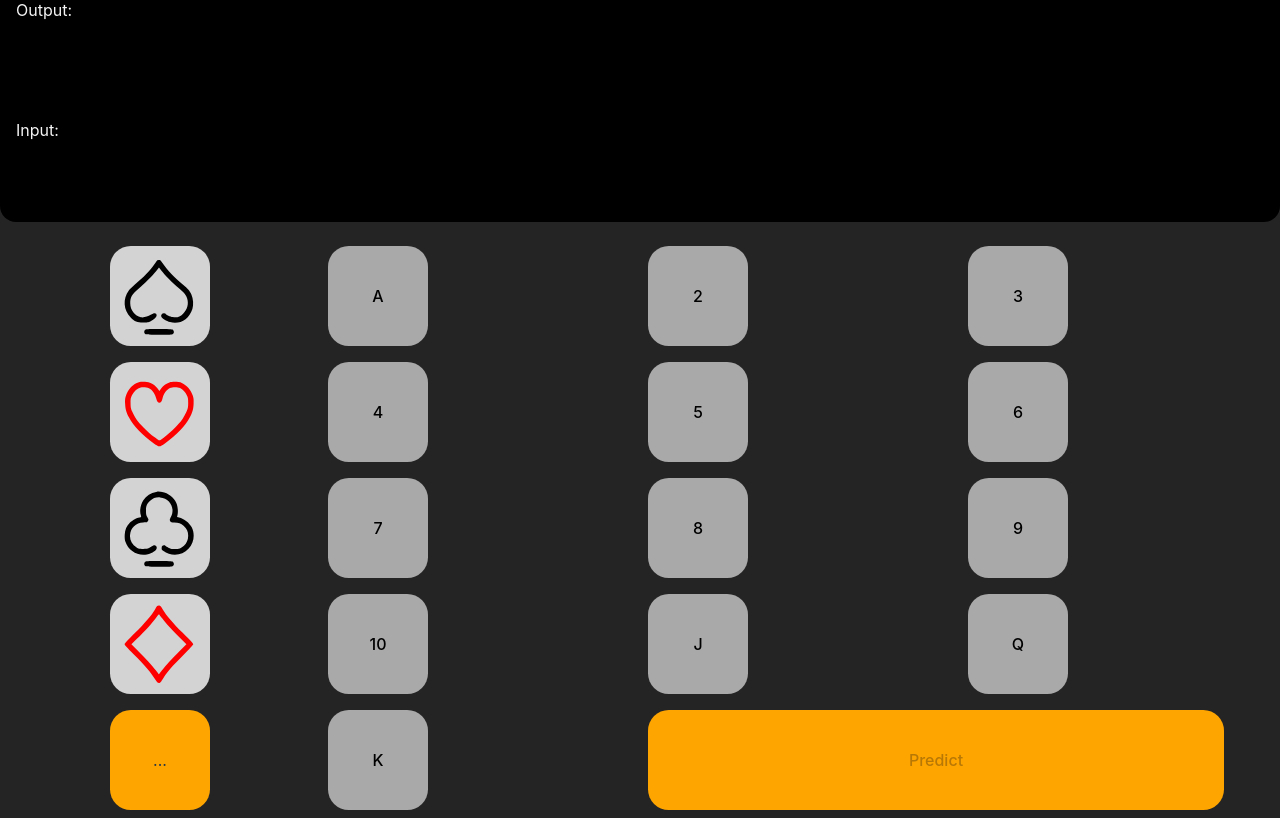
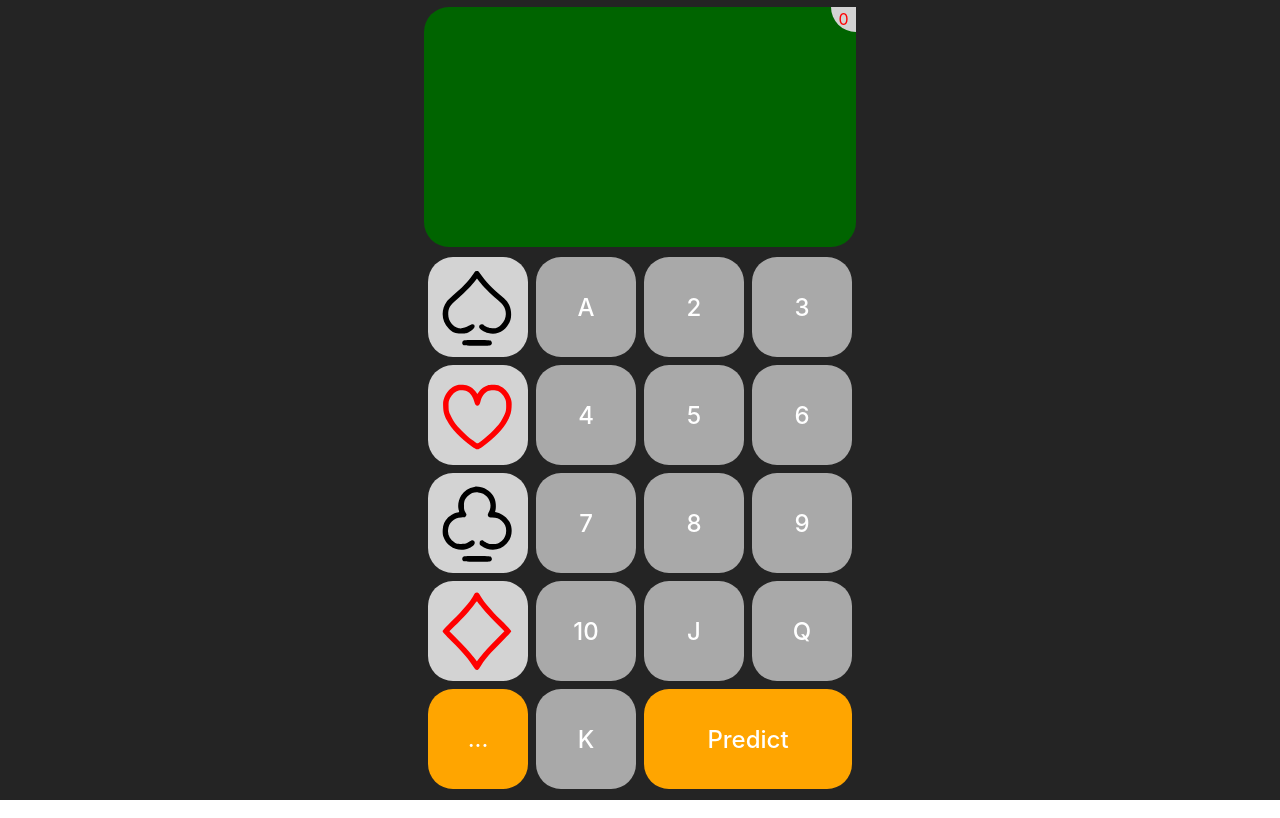
Before and after one commit to MaximeJezequel/cardOracle, a React (Vite) app: page / in a window 1280 px wide. Built offline with nearby package versions, Linux system fonts and the light colour scheme.

Commit message:
Sass added, components created, design enhanced

```diff
--- a/package.json
+++ b/package.json
@@ -10,7 +10,8 @@
   },
   "dependencies": {
     "react": "^18.2.0",
-    "react-dom": "^18.2.0"
+    "react-dom": "^18.2.0",
+    "sass": "^1.62.0"
   },
   "devDependencies": {
     "@types/react": "^18.0.27",
--- a/src/App.css
+++ b/src/App.scss
@@ -1,14 +1,12 @@
 #root {
-  max-width: 1280px;
   margin: 0 auto;
 }
 
 .App {
-  width: 100vw;
   height: 100vh;
   display: flex;
   flex-direction: column;
-  justify-content: center;
+  justify-content: space-evenly;
 }
 
 .flex-aic-jcc {
@@ -23,14 +21,49 @@
   display: flex;
   flex-direction: column;
   height: 30vh;
-  border-radius: 1rem;
-  margin-bottom: 1rem;
+  border-radius: 25px 0 25px 25px;
+  overflow: hidden;
+  position: relative;
+}
+
+.reset {
+  top: 0;
+  right: 0;
+  width: 25px;
+  height: 25px;
+  text-align: center;
+  background-color: lightgray;
+  border-radius: 0px 0px 0px 25px;
+  position: absolute;
+  color: red;
 }
 
 .display-input,
 .display-output {
-  padding: 1rem;
-  height: calc(15vh - 1rem);
+  height: 30vh;
+  background-color: darkgreen;
+  padding: 0.5rem;
+
+  & img {
+    max-height: 20vh;
+    width: auto;
+    margin-top: 5vh;
+    position: relative;
+    z-index: 1;
+  }
+}
+
+.display-input {
+  direction: ltr;
+  text-align: left;
+
+  & img {
+    left: 55px;
+    margin-left: -55px;
+  }
+}
+.display-output {
+  text-align: center;
 }
 
 .keyboard {
@@ -55,10 +88,12 @@
 .suitBtn,
 .cardBtn {
   background-color: lightgrey;
-  margin: 0.5rem;
+  margin: 0.25rem;
   width: min(20vw, 100px);
   height: min(20vw, 100px);
-  border-radius: 1.3rem;
+  border-radius: 25px;
+  font-size: x-large;
+  color: white;
 }
 .suitBtn svg {
   height: 100%;
@@ -77,5 +112,9 @@
 .long {
   background-color: orange;
   grid-column: span 2;
-  width: 45vw;
+  width: min(calc(40vw + 0.5rem), calc(200px + 0.5rem));
 }
+
+// @media (min-width: 600px) and (orientation: portrait) {
+
+// }
--- a/src/App.tsx
+++ b/src/App.tsx
@@ -1,12 +1,11 @@
 import { useState } from "react"
-import "./App.css"
-import Clubs from "./components/Clubs"
-import Diamonds from "./components/Diamonds"
-import Hearts from "./components/Hearts"
-import Spades from "./components/Spades"
+import "./App.scss"
+import Display from "./components/Display"
+import Keyboard from "./components/Keyboard"
 import { oracle } from "./utils/oracle"
 
 function App() {
+  const [currentStep, setCurrentStep] = useState<number>(0)
   const [input, setInput] = useState<string[]>([])
   const [limit, setLimit] = useState<number>(4)
   const [currentNumber, setCurrentNumber] = useState<any>("")
@@ -55,6 +54,7 @@ function App() {
     setCurrentNumber("")
     setPrediction("")
     setLimit(4)
+    setCurrentStep(0)
   }
 
   const predict = () => {
@@ -64,91 +64,33 @@ function App() {
     setCurrentNumber("")
     setInput([])
     setLimit(limit - 1)
+    setCurrentStep(currentStep + 1)
+  }
+
+  {
+    /*************************************************************
+     * TO DO : Change window with each step                      *
+     **************************************************************/
   }
 
   return (
     <div className="App">
-      <div className="display ">
-        <div className="display-output">Output: {prediction}</div>
-        <div className="display-input" onClick={() => erase()}>
-          Input: {input.join()}
-        </div>
-      </div>
-      {/*************************************************************        * TO DO : Change window with each step                        *
-       **************************************************************/}
+      <Display
+        input={input}
+        prediction={prediction}
+        erase={erase}
+        currentStep={currentStep}
+        setCurrentStep={setCurrentStep}
+      />
 
-      <div className="keyboard">
-        <div className="keyboard-wrap-suit">
-          <div className="suitBtn" onClick={() => handleInputColor("S")}>
-            <Spades />
-          </div>
-          <div className="suitBtn" onClick={() => handleInputColor("H")}>
-            <Hearts />
-          </div>
-          <div className="suitBtn" onClick={() => handleInputColor("C")}>
-            <Clubs />
-          </div>
-          <div className="suitBtn" onClick={() => handleInputColor("D")}>
-            <Diamonds />
-          </div>
-          <div className="suitBtn flex-aic-jcc next" onClick={() => clear()}>
-            ...
-          </div>
-        </div>
-        <div className="keyboard-wrap-card">
-          <button
-            className="cardBtn flex-aic-jcc"
-            onClick={() => handleInputNumber("A")}
-          >
-            A
-          </button>
-          {[, , ...Array(9).keys()].map((x, i) => (
-            <button
-              className="cardBtn flex-aic-jcc"
-              key={x}
-              onClick={() => handleInputNumber(i.toString())}
-            >
-              {i}
-            </button>
-          ))}
-          <button
-            className="cardBtn flex-aic-jcc"
-            onClick={() => handleInputNumber("J")}
-          >
-            J
-          </button>
-          <button
-            className="cardBtn flex-aic-jcc"
-            onClick={() => handleInputNumber("Q")}
-          >
-            Q
-          </button>
-          <button
-            className="cardBtn flex-aic-jcc"
-            onClick={() => handleInputNumber("K")}
-          >
-            K
-          </button>
-          {limit > 2 && (
-            <button
-              disabled={input.length != limit}
-              className="cardBtn flex-aic-jcc long"
-              onClick={() => predict()}
-            >
-              Predict
-            </button>
-          )}
-          {limit == 2 && (
-            <button
-              // disabled={input.length != limit}
-              className="cardBtn flex-aic-jcc long"
-              onClick={() => predict()}
-            >
-              ... Final
-            </button>
-          )}
-        </div>
-      </div>
+      <Keyboard
+        input={input}
+        limit={limit}
+        predict={predict}
+        handleInputColor={handleInputColor}
+        handleInputNumber={handleInputNumber}
+        clear={clear}
+      />
     </div>
   )
 }
--- /dev/null
+++ b/src/components/Display.tsx
@@ -0,0 +1,52 @@
+const Display = ({
+  input,
+  prediction,
+  erase,
+  currentStep,
+  setCurrentStep,
+}: {
+  input: any
+  prediction: any
+  erase: any
+  currentStep: any
+  setCurrentStep: any
+}) => {
+  return (
+    <div className="display">
+      <div className="reset" onClick={() => setCurrentStep(0)}>
+        {currentStep}
+      </div>
+      {/* <div className="display-output">Output: {prediction}</div>
+      <div className="display-input" onClick={() => erase()}>
+        Input: {input.join()}
+      </div> */}
+
+      {currentStep % 2 == 1 && (
+        <div
+          className="display-output"
+          onClick={() => setCurrentStep(currentStep + 1)}
+        >
+          <img src={`http://deckofcardsapi.com/static/img/${prediction}.png`} />
+        </div>
+      )}
+
+      {currentStep % 2 == 0 && input.length > 0 ? (
+        <div className="display-input" onClick={() => erase()}>
+          {input
+            .join()
+            .split(",")
+            .map((x: any) => (
+              <img
+                key={x}
+                src={`http://deckofcardsapi.com/static/img/${x}.png`}
+              />
+            ))}
+        </div>
+      ) : (
+        <div className="display-input" onClick={() => erase()}></div>
+      )}
+    </div>
+  )
+}
+
+export default Display
--- /dev/null
+++ b/src/components/Keyboard.tsx
@@ -0,0 +1,97 @@
+import Clubs from "./Clubs"
+import Diamonds from "./Diamonds"
+import Hearts from "./Hearts"
+import Spades from "./Spades"
+
+const Keyboard = ({
+  input,
+  limit,
+  predict,
+  handleInputColor,
+  handleInputNumber,
+  clear,
+}: {
+  input: any
+  limit: any
+  predict: any
+  handleInputColor: any
+  handleInputNumber: any
+  clear: any
+}) => {
+  return (
+    <div className="keyboard">
+      <div className="keyboard-wrap-suit">
+        <div className="suitBtn" onClick={() => handleInputColor("S")}>
+          <Spades />
+        </div>
+        <div className="suitBtn" onClick={() => handleInputColor("H")}>
+          <Hearts />
+        </div>
+        <div className="suitBtn" onClick={() => handleInputColor("C")}>
+          <Clubs />
+        </div>
+        <div className="suitBtn" onClick={() => handleInputColor("D")}>
+          <Diamonds />
+        </div>
+        <div className="suitBtn flex-aic-jcc next" onClick={() => clear()}>
+          ...
+        </div>
+      </div>
+      <div className="keyboard-wrap-card">
+        <button
+          className="cardBtn flex-aic-jcc"
+          onClick={() => handleInputNumber("A")}
+        >
+          A
+        </button>
+        {[, , ...Array(9).keys()].map((x, i) => (
+          <button
+            className="cardBtn flex-aic-jcc"
+            key={x}
+            onClick={() => handleInputNumber(i.toString())}
+          >
+            {i}
+          </button>
+        ))}
+        <button
+          className="cardBtn flex-aic-jcc"
+          onClick={() => handleInputNumber("J")}
+        >
+          J
+        </button>
+        <button
+          className="cardBtn flex-aic-jcc"
+          onClick={() => handleInputNumber("Q")}
+        >
+          Q
+        </button>
+        <button
+          className="cardBtn flex-aic-jcc"
+          onClick={() => handleInputNumber("K")}
+        >
+          K
+        </button>
+        {limit > 2 && (
+          <button
+            disabled={input.length != limit}
+            className="cardBtn flex-aic-jcc long"
+            onClick={() => predict()}
+          >
+            Predict
+          </button>
+        )}
+        {limit == 2 && (
+          <button
+            // disabled={input.length != limit}
+            className="cardBtn flex-aic-jcc long"
+            onClick={() => predict()}
+          >
+            ... Final
+          </button>
+        )}
+      </div>
+    </div>
+  )
+}
+
+export default Keyboard
```
Also changed, not shown: src/components/Prediction.tsx (added, +10 -0 lines), src/main.tsx (+6 -6 lines), src/index.scss (renamed from src/index.css), 1 other file (tests, documents, lock files or other folders).
